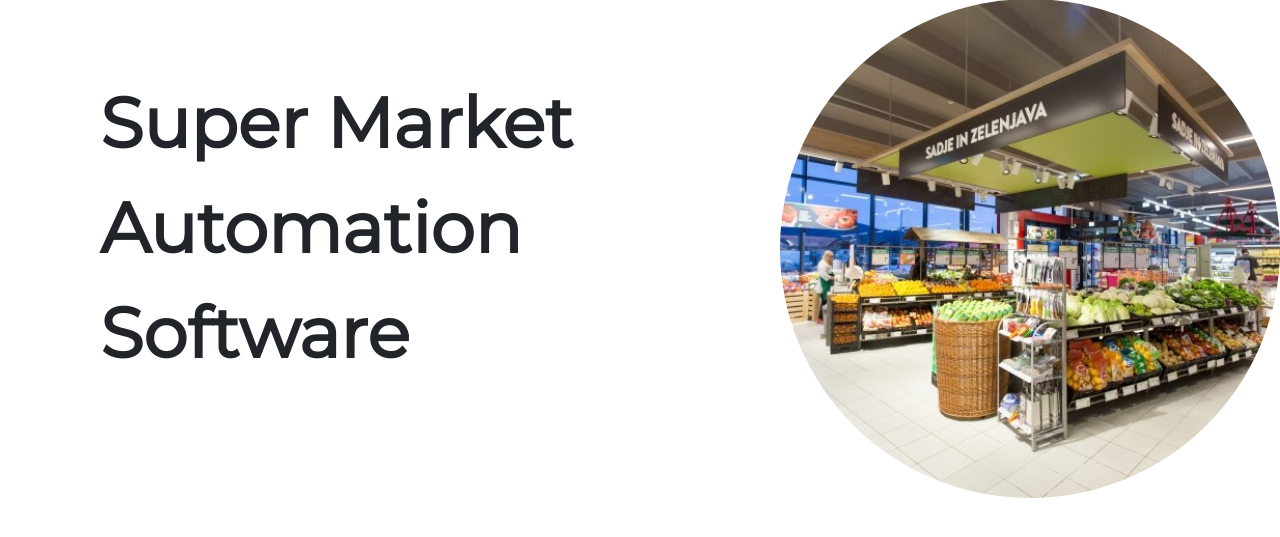
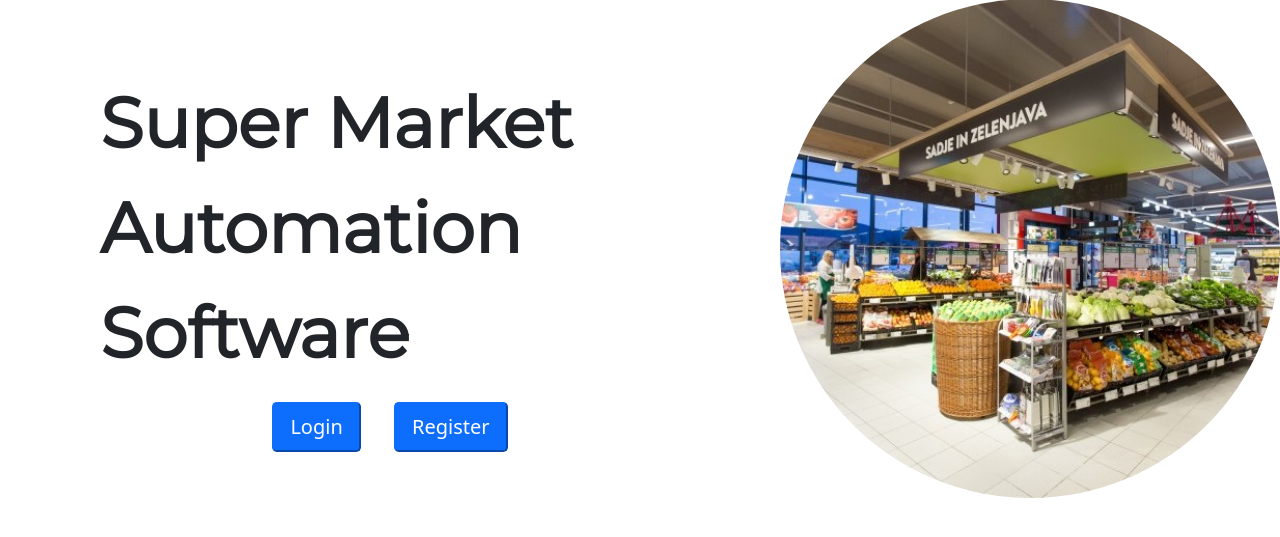
Before and after one commit to kaushal-banthia/supermarket, a Django app: page / in a window 1280 px wide. Shown: the part 57-594 px from the top of the page. Run offline with Django 3.2, Linux system fonts and the light colour scheme.

Commit message:
changed the home page

```diff
--- a/account/templates/account/home.html
+++ b/account/templates/account/home.html
@@ -10,9 +10,16 @@
 <p style = "font-family:Montserrat; font-size: 70px; margin-left: 100px;">
   <b>Super Market Automation Software</b>
 
-  <!-- <form method="post" action="login.html" align="center">
-    <button type="submit" class="btn btn-primary">Login</button>
-  </form> -->
+  <br>
+  <center>
+    <form style="display: inline;" action = "{% url 'account-login'%}">
+      <button type="submit" class="btn-lg btn-primary">Login</button>
+    </form>
+    &nbsp;&nbsp;&nbsp;&nbsp;&nbsp;&nbsp;
+    <form style="display:inline;" action = "{% url 'account-register'%}">
+      <button type="submit" class="btn-lg btn-primary">Register</button>
+    </form>
+  </center>
 </p>
 
 {% endblock %}
```
Also changed, not shown: db.sqlite3.
